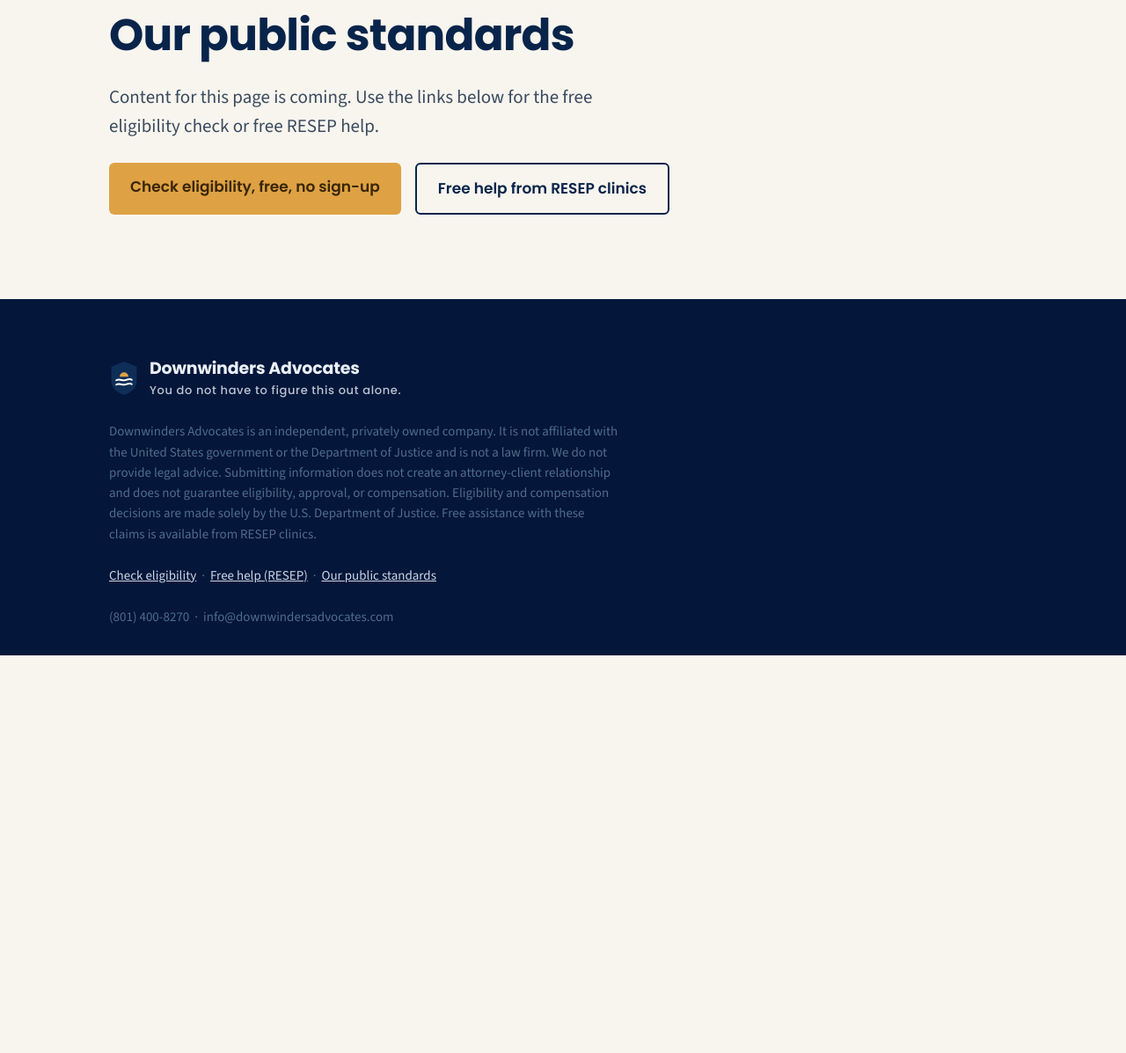
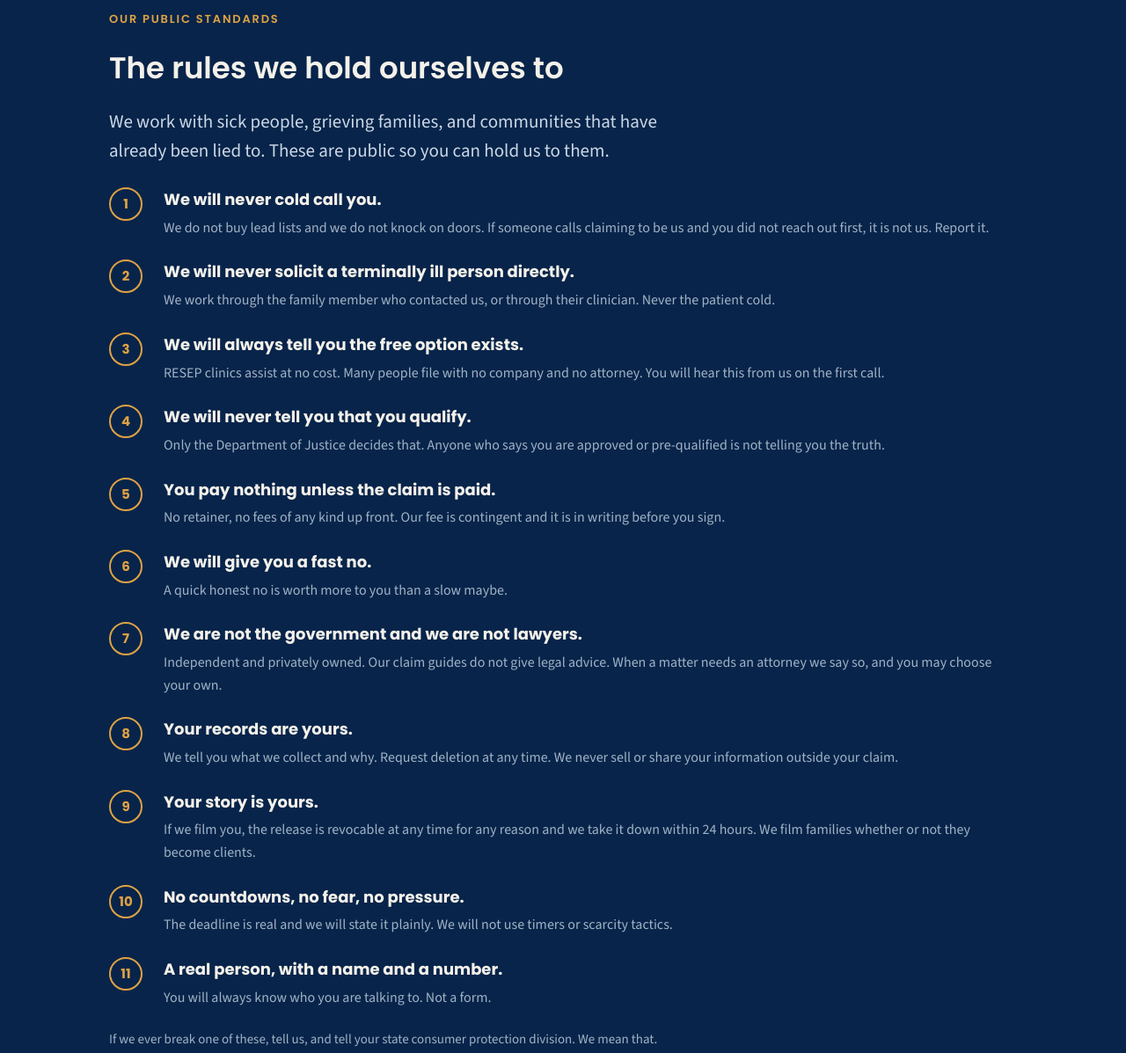
Before and after one commit to aheiner2001/Downwinders-Advocates, an Eleventy site: page src/pages/standards.njk in a window 1280 px wide. Shown: the part 160-1357 px from the top of the page at 88% size. Before the commit the page ends 905 px from the top, so only its background shows below. Built offline with nearby package versions, Linux system fonts and the light colour scheme; Eleventy itself is replaced by a stand-in of ours; files that its build step writes are made by us from their sources; no server answers; what csv-parse would draw is missing.

Commit message:
Move standards and costs sections from reference into static pages.

```diff
--- a/src/pages/standards.njk
+++ b/src/pages/standards.njk
@@ -1,16 +1,31 @@
 ---
 layout: layouts/base.njk
 title: "Our Public Standards | Downwinders Advocates"
-description: "The rules we publish and hold ourselves to when helping families with RECA claims."
+description: ""
 permalink: /standards/
 ---
-<section class="sec">
+<section class="sec sec--deep" id="standards">
   <div class="wrap stack">
-    <h1>Our public standards</h1>
-    <p class="lede">Content for this page is coming. Use the links below for the free eligibility check or free RESEP help.</p>
+    <p class="eyebrow">Our public standards</p>
+    <h2>The rules we hold ourselves to</h2>
+    <p class="lede">We work with sick people, grieving families, and communities that have already been lied to. These are public so you can hold us to them.</p>
+    <ol class="std">
+      <li><div><strong>We will never cold call you.</strong><p class="muted">We do not buy lead lists and we do not knock on doors. If someone calls claiming to be us and you did not reach out first, it is not us. Report it.</p></div></li>
+      <li><div><strong>We will never solicit a terminally ill person directly.</strong><p class="muted">We work through the family member who contacted us, or through their clinician. Never the patient cold.</p></div></li>
+      <li><div><strong>We will always tell you the free option exists.</strong><p class="muted">RESEP clinics assist at no cost. Many people file with no company and no attorney. You will hear this from us on the first call.</p></div></li>
+      <li><div><strong>We will never tell you that you qualify.</strong><p class="muted">Only the Department of Justice decides that. Anyone who says you are approved or pre-qualified is not telling you the truth.</p></div></li>
+      <li><div><strong>You pay nothing unless the claim is paid.</strong><p class="muted">No retainer, no fees of any kind up front. Our fee is contingent and it is in writing before you sign.</p></div></li>
+      <li><div><strong>We will give you a fast no.</strong><p class="muted">A quick honest no is worth more to you than a slow maybe.</p></div></li>
+      <li><div><strong>We are not the government and we are not lawyers.</strong><p class="muted">Independent and privately owned. Our claim guides do not give legal advice. When a matter needs an attorney we say so, and you may choose your own.</p></div></li>
+      <li><div><strong>Your records are yours.</strong><p class="muted">We tell you what we collect and why. Request deletion at any time. We never sell or share your information outside your claim.</p></div></li>
+      <li><div><strong>Your story is yours.</strong><p class="muted">If we film you, the release is revocable at any time for any reason and we take it down within 24 hours. We film families whether or not they become clients.</p></div></li>
+      <li><div><strong>No countdowns, no fear, no pressure.</strong><p class="muted">The deadline is real and we will state it plainly. We will not use timers or scarcity tactics.</p></div></li>
+      <li><div><strong>A real person, with a name and a number.</strong><p class="muted">You will always know who you are talking to. Not a form.</p></div></li>
+    </ol>
+    <p class="legal">If we ever break one of these, tell us, and tell your state consumer protection division. We mean that.</p>
     <div class="btns">
-      <a class="btn" href="/check/">Check eligibility, free, no sign-up</a>
-      <a class="btn btn--ghost" href="/free-help/">Free help from RESEP clinics</a>
+      <a class="btn" href="/check/">Check eligibility</a>
+      <a class="btn btn--ghost" href="/free-help/">Free help</a>
     </div>
   </div>
 </section>
```
Also changed, not shown: src/pages/what-it-costs.njk (+11 -6 lines).
